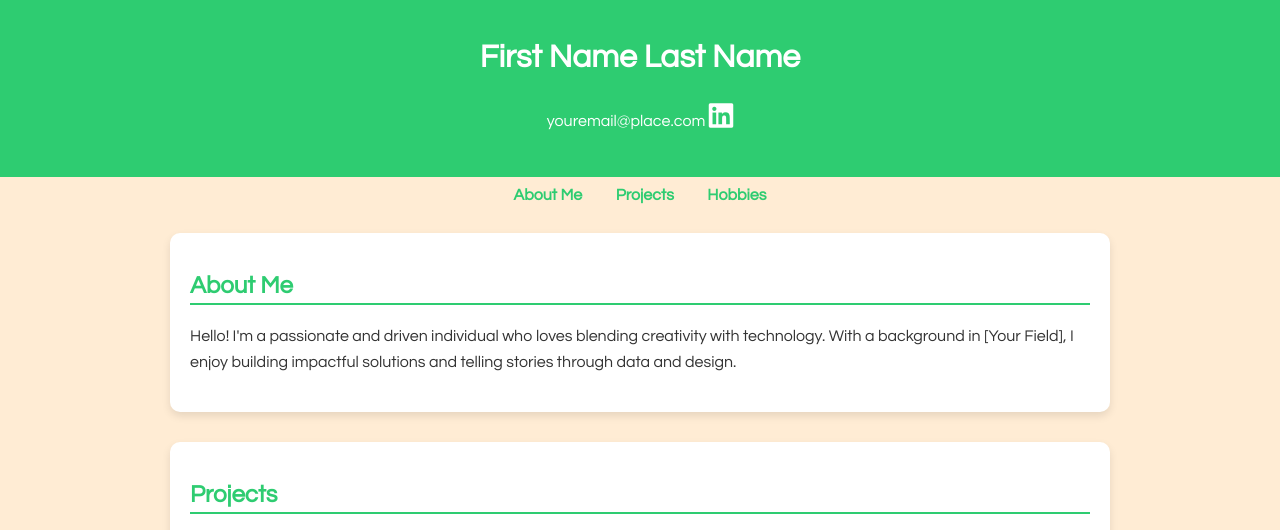
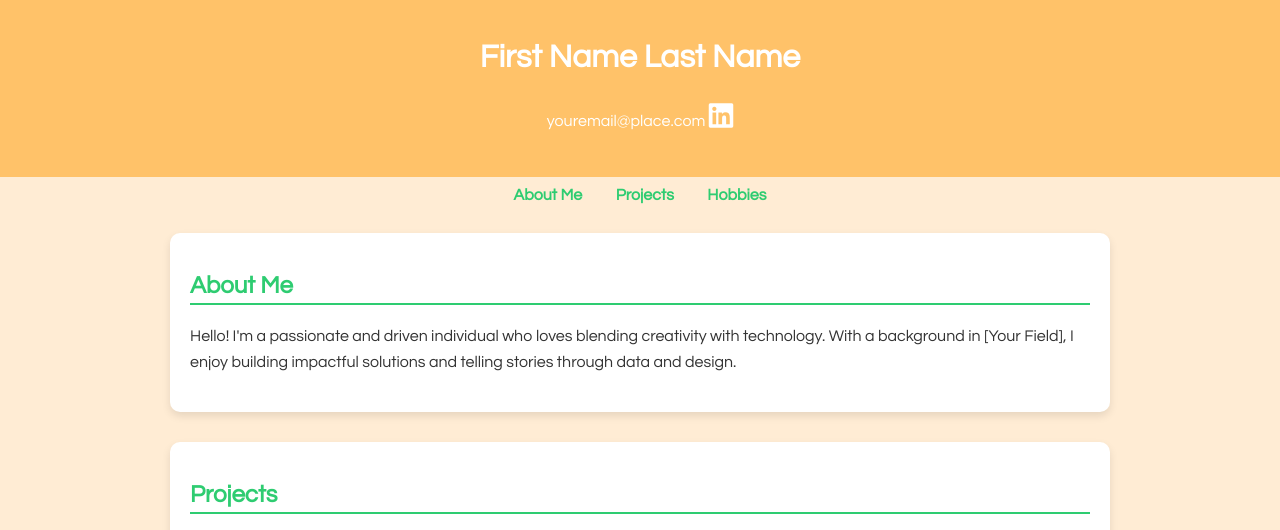
Before and after one commit to covatoki/covatoki.github.io, a plain HTML site: page index.html in a window 1280 px wide. Shown: the top 530 px of the page. Drawn offline with Linux system fonts and the light colour scheme.

Commit message:
Update index.html
header color

```diff
--- a/index.html
+++ b/index.html
@@ -16,7 +16,7 @@
       color: #333;
     }
     header {
-      background-color: #2ecc71; /* OPTIONAL: This is the header background color (currently green) */
+      background-color: #FFC269; /* OPTIONAL: This is the header background color (currently green) */
       color: white;
       padding: 20px;
       text-align: center;
```
